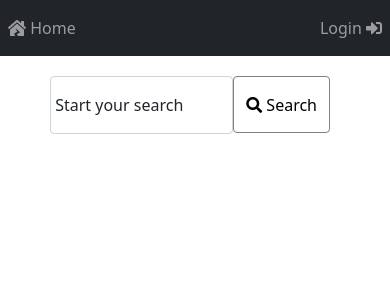
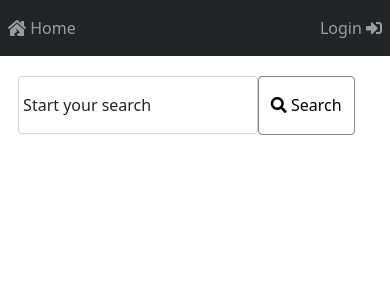
Before and after one commit to Pharnassus/AngularLibriAutori, an Angular app in the folder LibriAutoriV1/: page /home in a window 390 px wide. Shown: the top 300 px of the page. Built offline with nearby package versions, Linux system fonts and the light colour scheme.

Commit message:
modifiche layout pagine

```diff
--- a/LibriAutoriV1/src/app/app.component.scss
+++ b/LibriAutoriV1/src/app/app.component.scss
@@ -9,4 +9,6 @@ nav{
 
 .row{
   justify-content: center;
+
+
 }
--- a/LibriAutoriV1/src/app/home/home.component.html
+++ b/LibriAutoriV1/src/app/home/home.component.html
@@ -1,4 +1,5 @@
-<form class="m_searchForm row g-3 needs-validation" novalidate>
+<section id="m_formHome">
+  <form class="m_searchForm row col-sm-8 g-3 needs-validation" novalidate>
 
     <div class="m_inputSearchContainer form-floating mb-3">
       <input type="text" id="m_searchBook" class="form-control" placeholder="search by genre" maxlength="40"
@@ -18,6 +19,7 @@
     </div>
 
   </form>
+</section>
 
 
 <ng-container *ngIf="cardsShow">
--- a/LibriAutoriV1/src/app/home/home.component.scss
+++ b/LibriAutoriV1/src/app/home/home.component.scss
@@ -1,4 +1,9 @@
 @import "../../styles.scss";
+
+#m_formHome {
+  // background-color: $testColor1;
+  display: flex;
+  justify-content: center;
 
   .m_searchForm {
     // background-color: lightgreen;
@@ -6,7 +11,7 @@
     justify-content: center;
 
     .m_inputSearchContainer {
-    width: 70%;
+      width: 60%;
       padding-right: 0;
 
       input {
@@ -20,12 +25,12 @@
 
     // sezione pulsante login
     #m_searchSpinnerContainer {
-    width: 10%;
+      width: 20%;
       padding-left: 0;
 
       button {
         vertical-align: inherit;
-      padding: .97rem .75rem;
+        padding: 1.02rem .75rem;
         background-color: white;
         color: black;
         border: 1px solid gray;
@@ -44,6 +49,7 @@
         font-size: 18px;
         color: #0d92fe;
         cursor: pointer;
+      }
     }
   }
 }
@@ -75,39 +81,35 @@
 //QUERIES
 
 @media screen and (max-width: 1199px) {
-
+  #m_formHome {
     .m_searchForm {
 
+      //input search
       .m_inputSearchContainer {
-      width: 65%;
+        width: 60%;
       }
 
       // sezione pulsante login
       #m_searchSpinnerContainer {
-      width: 15%;
+        width: 20%;
+      }
     }
   }
 }
 
-@media screen and (max-width: 770px) {
-
+@media screen and (max-width: 992px) {
+  #m_formHome {
     .m_searchForm {
 
+      //input search
       .m_inputSearchContainer {
-      width: 55%;
+        width: 67%;
       }
 
       // sezione pulsante login
       #m_searchSpinnerContainer {
-      width: 25%;
+        width: 33%;
       }
-  }
-
-  #m_cardContainer {
-
-    .m_cardStyle {
-      margin-bottom: 23px;
-      margin-right: 0;
     }
   }
 }
@@ -116,34 +118,19 @@
   #m_cardContainer {
 
     .m_cardStyle {
-      margin-bottom: 23px;
-      margin-right: 23px;
+
+      margin-right: 10px;
     }
   }
 }
 
 @media screen and (max-width: 415px) {
-
-  .m_searchForm {
-
-    .m_inputSearchContainer {
-      width: 50%;
-    }
-
-    // sezione pulsante login
-    #m_searchSpinnerContainer {
-      width: 30%;
-    }
-  }
-
     #m_cardContainer {
 
     .m_cardStyle {
-      margin-bottom: 23px;
       margin-right: 0;
     }
   }
-
 }
 
 
--- a/LibriAutoriV1/src/app/login/login.component.html
+++ b/LibriAutoriV1/src/app/login/login.component.html
@@ -19,9 +19,11 @@
 </div>
 
 <!-- sezione form -->
+<section id="m_formLogin">
+
   <ng-container *ngIf="welcome == false">
 
-  <form class="row g-3 needs-validation" novalidate>
+    <form class="row col-sm-8 g-3 needs-validation" novalidate>
 
       <div class="form-floating mb-3">
         <input type="text" class="form-control" id="floatingInput" placeholder="username" [(ngModel)]="username"
@@ -37,7 +39,7 @@
 
       <div id="m_loginSpinnerContainer">
         <div>
-        <button type="submit" class="btn btn-primary" (click)="submit()">
+          <button type="submit" class="btn btn-dark" (click)="submit()">
             Login
             <div class="m_spinnerLogin spinner-border text-light" role="status" *ngIf="spinner">
               <span class="visually-hidden">Loading...</span>
@@ -54,6 +56,8 @@
 
   </ng-container>
 
+</section>
+
 <!-- stampa tutto il json -->
 <!-- <div>
   <p *ngFor="let item of usersList">{{item.user}} | {{item.email}} | {{item.pwd}}</p>
--- a/LibriAutoriV1/src/app/login/login.component.scss
+++ b/LibriAutoriV1/src/app/login/login.component.scss
@@ -30,6 +30,10 @@
     margin-top: 15px;
   }
 }
+
+#m_formLogin{
+  display: flex;
+  justify-content: center;
 
   form {
 
@@ -65,3 +69,4 @@ form {
       }
     }
   }
+}
--- a/LibriAutoriV1/src/app/register/register.component.html
+++ b/LibriAutoriV1/src/app/register/register.component.html
@@ -64,7 +64,7 @@
 
     <div id="m_loginSpinnerContainer">
       <div>
-        <button type="submit" class="btn btn-primary" (click)="register()">
+        <button type="submit" class="btn btn-dark" (click)="register()">
           Submit
           <div class="m_spinnerLogin spinner-border text-light" role="status" *ngIf="spinner">
             <span class="visually-hidden">Loading...</span>
```
Lines whose indentation alone changed are shown as unchanged.
